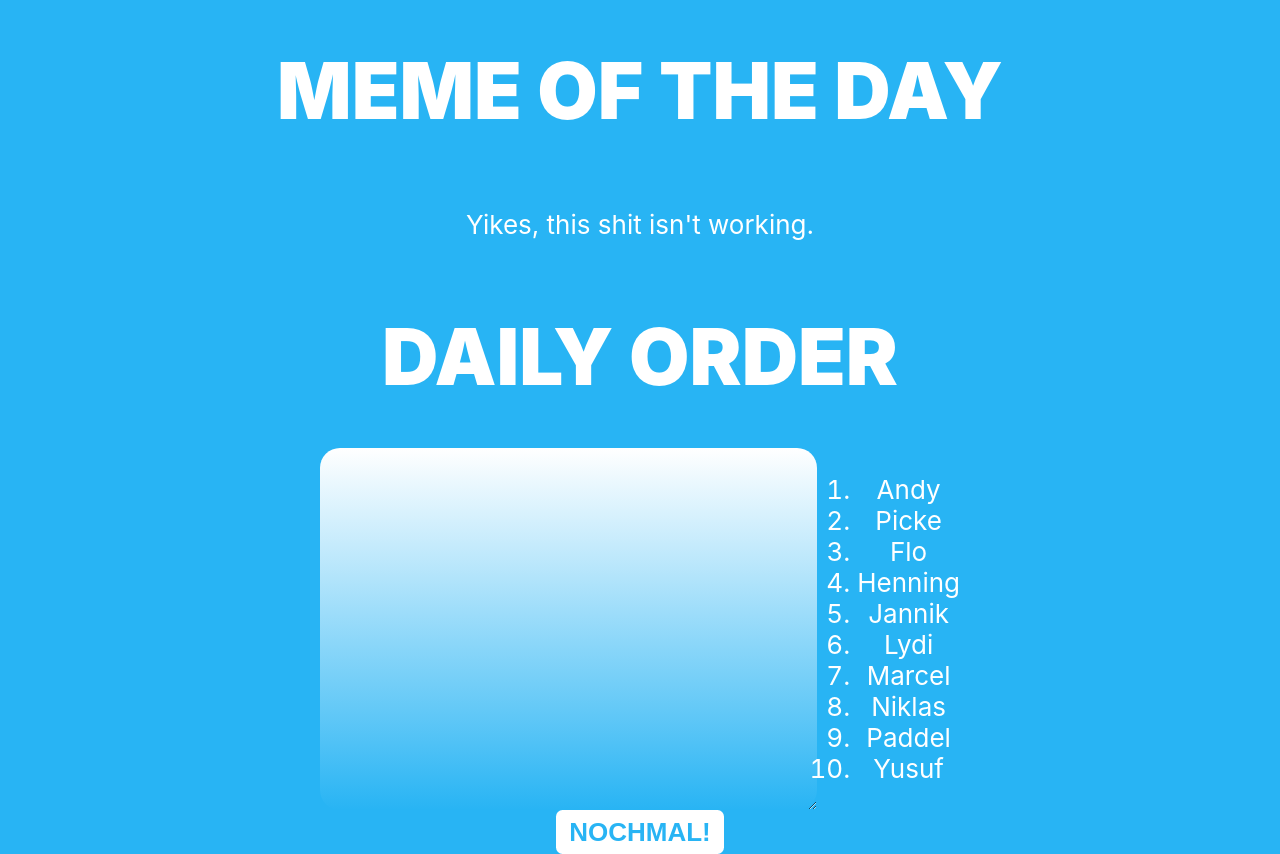
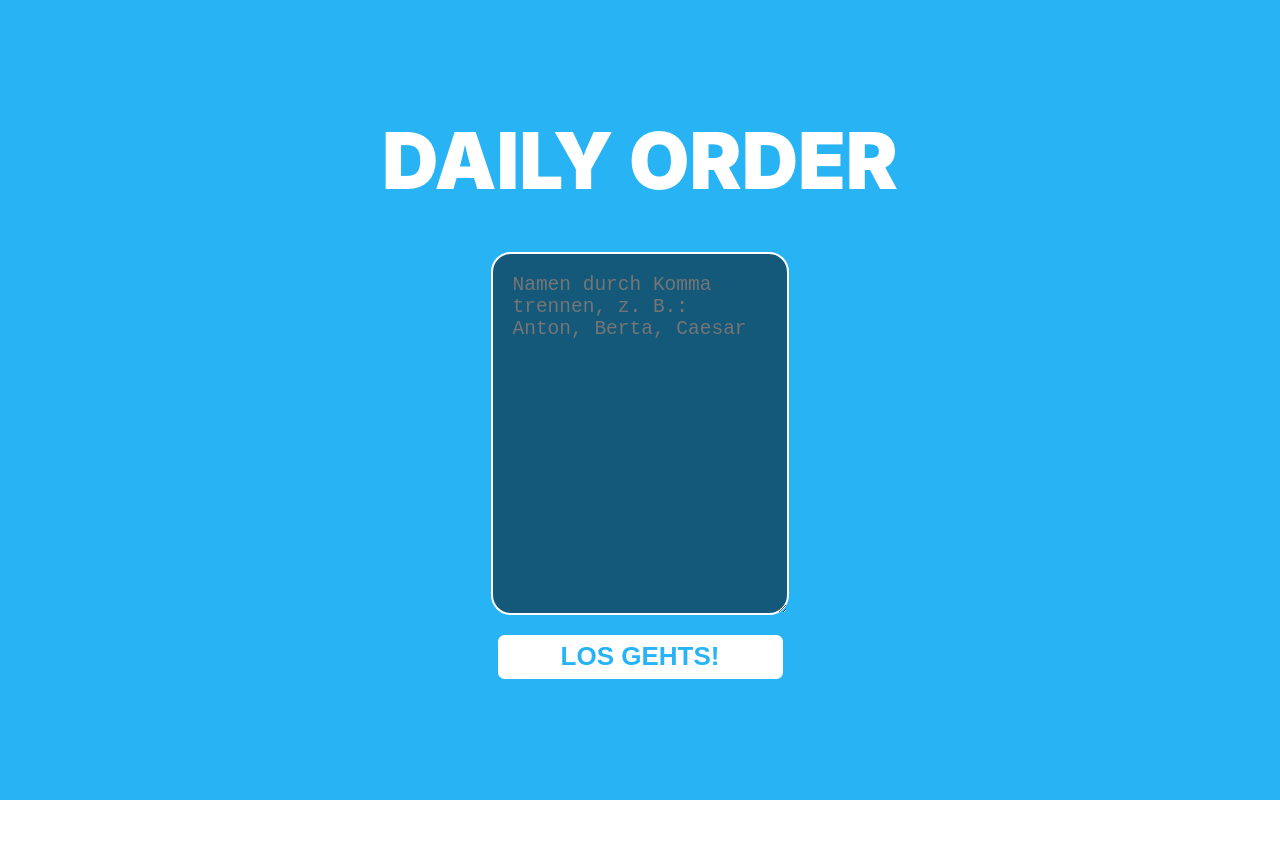
Before and after one commit to Lenkly/meme-of-the-day, a React (Create React App) app: page / in a window 1280 px wide. After the commit the page ends 800 px from the top, so only its background shows below. Built offline with nearby package versions, Linux system fonts and the light colour scheme; no server answers.

Commit message:
:boom: randomize function

```diff
--- a/src/App.css
+++ b/src/App.css
@@ -27,18 +27,26 @@ button {
   outline: none;
   border-radius: 0.25em;
   padding: 0.25em 0.5em;
+  margin: 0 1em;
 }
 
-.flex {
+.flex-row {
   display: flex;
-  width: 50%;
-  justify-content: space-between;
+  margin-bottom: 2em;
+}
+
+form, .flex-column {
+  display: flex;
+  flex-direction: column;
 }
 
 textarea {
-  border: none;
+  border: white solid 2px;
   border-radius: 20px;
-  width: 70%;
-  padding: 2em;
-  font-size: 1em;
+  height: 40vh;
+  padding: 1em;
+  font-size: 0.75em;
+  background: rgba(0, 0, 0, 0.5);
+  color: white;
+  margin: 0 1em 1em 1em;
 }
--- a/src/App.js
+++ b/src/App.js
@@ -22,7 +22,7 @@ function App() {
   return (
     <div className="App" style={{ backgroundColor: `${randomColor}` }}>
       <header className="App-header">
-        <Memes />
+        {/* <Memes /> */}
         <Names buttonColor={randomColor} />
       </header>
     </div>
--- a/src/Names.js
+++ b/src/Names.js
@@ -1,55 +1,78 @@
-import React from "react";
+import React, { useEffect, useState } from "react";
 
 const Names = ({ buttonColor }) => {
-  const team = [
-    "Andy",
-    "Picke",
-    "Flo",
-    "Henning",
-    "Jannik",
-    "Lydi",
-    "Marcel",
-    "Niklas",
-    "Paddel",
-    "Yusuf",
-  ];
+  const [showEditor, setShowEditor] = useState(true);
+  const [team, setTeam] = useState(["A", "B", "C", "D", "E", "F", "G"]);
 
-  function randomize() {
-    console.log("click");
+  useEffect(() => {
+    if (window.localStorage.getItem("team")) {
+      setShowEditor(false);
+    } else {
+      setShowEditor(true);
+    }
+  }, []);
+
+  function randomize(array) {
+    const newTeam = [...array];
+    return newTeam.sort(() => Math.random() - 0.5);
   }
 
-  function convertColor(hex, a) {
-    let r = parseInt(hex.substring(1, 3), 16);
-    let g = parseInt(hex.substring(3, 5), 16);
-    let b = parseInt(hex.substring(5, 7), 16);
-
-    return "rgba(" + r + ", " + g + ", " + b + ", " + a + ")";
+  function setList() {
+    setShowEditor(false);
+    randomize(team);
+    window.localStorage.setItem("team", team);
   }
 
-  const nameList = team.map((t, index) => {
+  function resetList() {
+    window.localStorage.removeItem("team");
+    setShowEditor(true);
+  }
+
+  const randomizedTeam = randomize(team);
+  const nameList = randomizedTeam.map((t, index) => {
     return <li key={index}>{t}</li>;
   });
 
   return (
     <>
       <h1>DAILY ORDER</h1>
-      <div className="flex">
-        <textarea
-          className="input"
-          id="nameArea"
-          style={{
-            background: `linear-gradient(white, ${convertColor(
-              buttonColor,
-              0.5
-            )})`,
-            color: `${buttonColor}`,
-          }}
-        ></textarea>
-        <ol>{nameList}</ol>
+      <div className="flex-row">
+        {showEditor ? (
+          <form onSubmit={(e) => setList(e)}>
+            <textarea
+              type="text"
+              id="nameArea"
+              placeholder="Namen durch Komma trennen, z. B.: Anton, Berta, Caesar"
+            />
+            <button
+              type="submit"
+              style={{ color: `${buttonColor}` }}
+              onSubmit={(e) => setList(e)}
+            >
+              LOS GEHTS!
+            </button>
+          </form>
+        ) : (
+          <div className="flex-column">
+            <ol>{nameList}</ol>
+            <h3>Neue Liste?</h3>
+            <div className="flex-row">
+              <button
+                style={{ color: `${buttonColor}` }}
+                onClick={() => resetList()}
+              >
+                YES PLEASE!
+              </button>
+              <button
+                style={{ color: `${buttonColor}` }}
+                onClick={() => randomize(team)}
+              >
+                NEE, NOCHMAL!
+              </button>
+            </div>
+          </div>
+        )}
       </div>
-      <button style={{ color: `${buttonColor}` }} onClick={() => randomize()}>
-        NOCHMAL!
-      </button>
     </>
   );
 };
```
